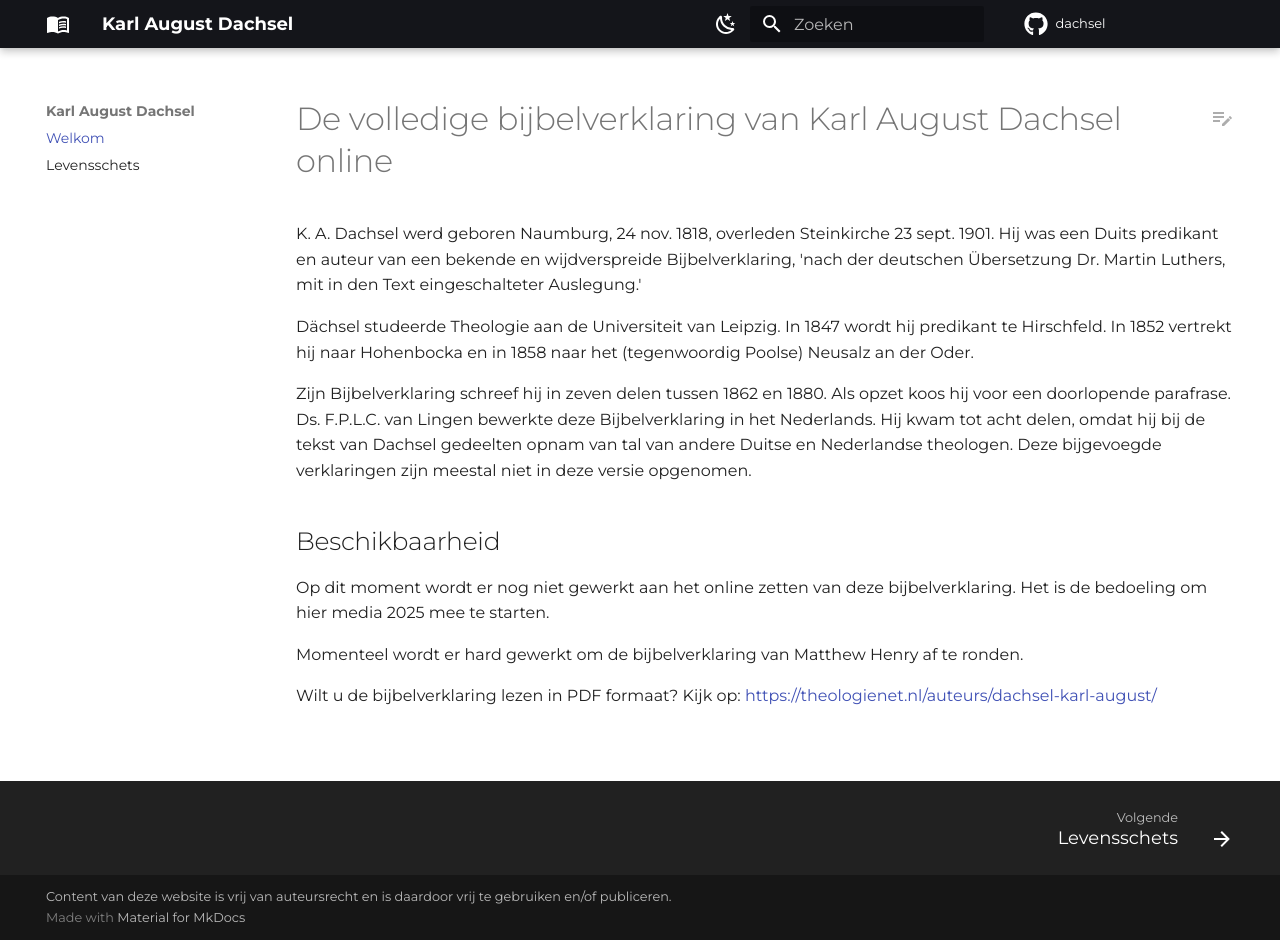
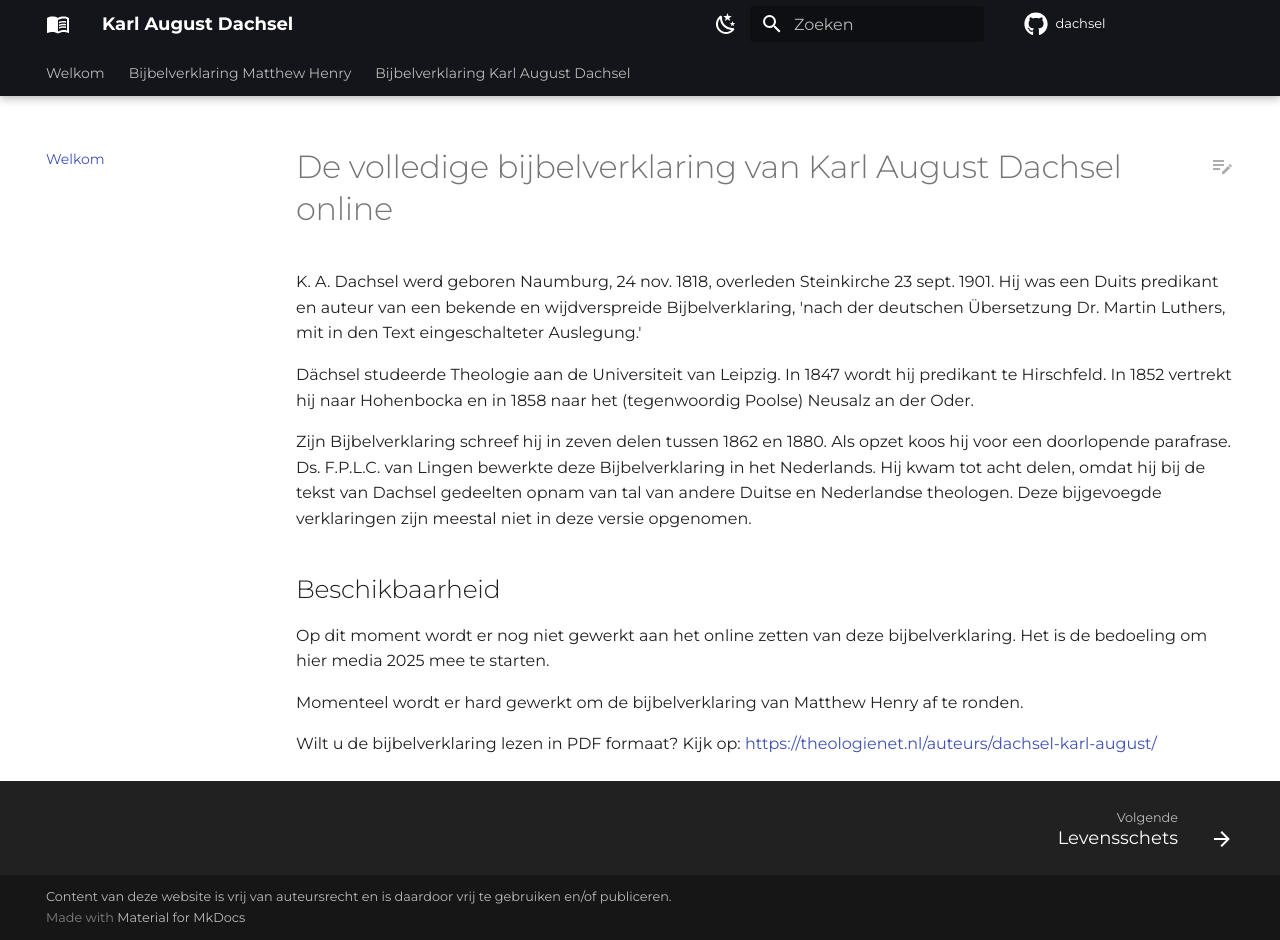
Before and after one commit to onlinebijbelverklaring/dachsel, an MkDocs documentation site: the page built from docs/index.md, in a window 1280 px wide and 940 px high. Built offline with MkDocs 1.6.1 and Material for MkDocs 9.7.7, drawn with Linux system fonts in a browser that asks for light colours; comment, search, counter and statistics services are not loaded.

Commit message:
Update mkdocs.yml

```diff
--- a/mkdocs.yml
+++ b/mkdocs.yml
@@ -37,7 +37,8 @@ theme:
 #    - navigation.instant.prefetch
 #    - navigation.instant.progress
 #    - navigation.expand
-#    - navigation.tabs
+    - navigation.tabs
+    - navigation.sections
     - navigation.tabs.sticky
     - toc.follow
     - search.suggest
```
